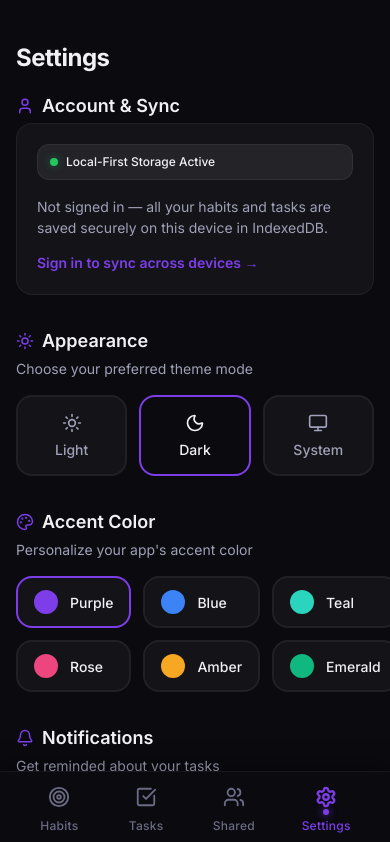
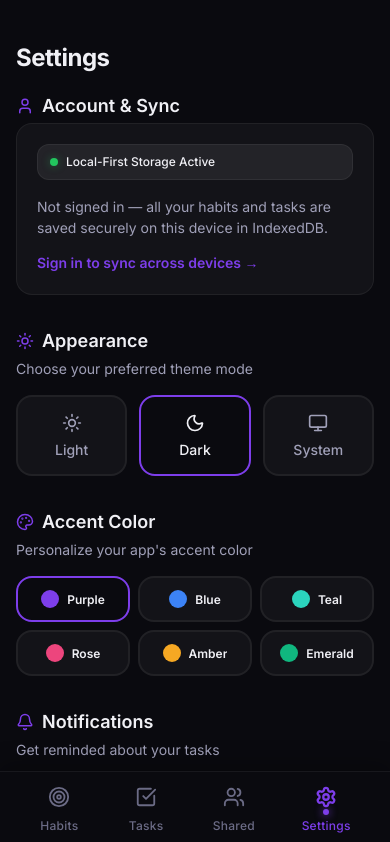
Before and after one commit to bitwise-adi/Tsugi, a Next.js app: page /settings in a window 390 px wide. Shown: the top 842 px of the page. Built offline with nearby package versions, Linux system fonts and the light colour scheme; no server answers.

Commit message:
fix(settings): prevent accent color grid clipping and overflow on mobile screens

```diff
--- a/src/app/settings/page.module.css
+++ b/src/app/settings/page.module.css
@@ -289,18 +289,24 @@
 .accentGrid {
   display: grid;
   grid-template-columns: repeat(3, 1fr);
-  gap: var(--space-3);
+  gap: var(--space-2-5, var(--space-2));
+  width: 100%;
+  box-sizing: border-box;
 }
 
 .accentBtn {
   display: flex;
   align-items: center;
-  gap: var(--space-3);
-  padding: var(--space-3) var(--space-4);
+  justify-content: center;
+  gap: var(--space-2);
+  padding: var(--space-3) var(--space-2);
   background: var(--bg-card);
   border: 2px solid var(--border-subtle);
   border-radius: var(--radius-xl);
   transition: all var(--transition-fast);
+  min-width: 0;
+  box-sizing: border-box;
+  cursor: pointer;
 }
 
 .accentBtn:hover {
@@ -314,18 +320,22 @@
 
 .accentBtnActive {
   border-color: var(--accent-hsl);
+  background: var(--accent-subtle);
 }
 
 .accentSwatch {
-  width: 1.5rem;
-  height: 1.5rem;
+  width: 1.125rem;
+  height: 1.125rem;
   border-radius: var(--radius-full);
   flex-shrink: 0;
 }
 
 .accentLabel {
-  font-size: var(--text-sm);
-  font-weight: var(--font-medium);
+  font-size: var(--text-xs);
+  font-weight: var(--font-semibold);
+  white-space: nowrap;
+  overflow: hidden;
+  text-overflow: ellipsis;
 }
 
 /* --- About --- */
@@ -474,12 +484,32 @@
 
   .accentGrid {
     grid-template-columns: repeat(6, 1fr);
+    gap: var(--space-3);
+  }
+
+  .accentBtn {
+    padding: var(--space-3) var(--space-4);
+  }
+
+  .accentSwatch {
+    width: 1.25rem;
+    height: 1.25rem;
+  }
+
+  .accentLabel {
+    font-size: var(--text-sm);
   }
 }
 
 @media (max-width: 480px) {
   .exportGrid {
     grid-template-columns: 1fr;
+  }
+}
+
+@media (max-width: 350px) {
+  .accentGrid {
+    grid-template-columns: repeat(2, 1fr);
   }
 }
 
```
